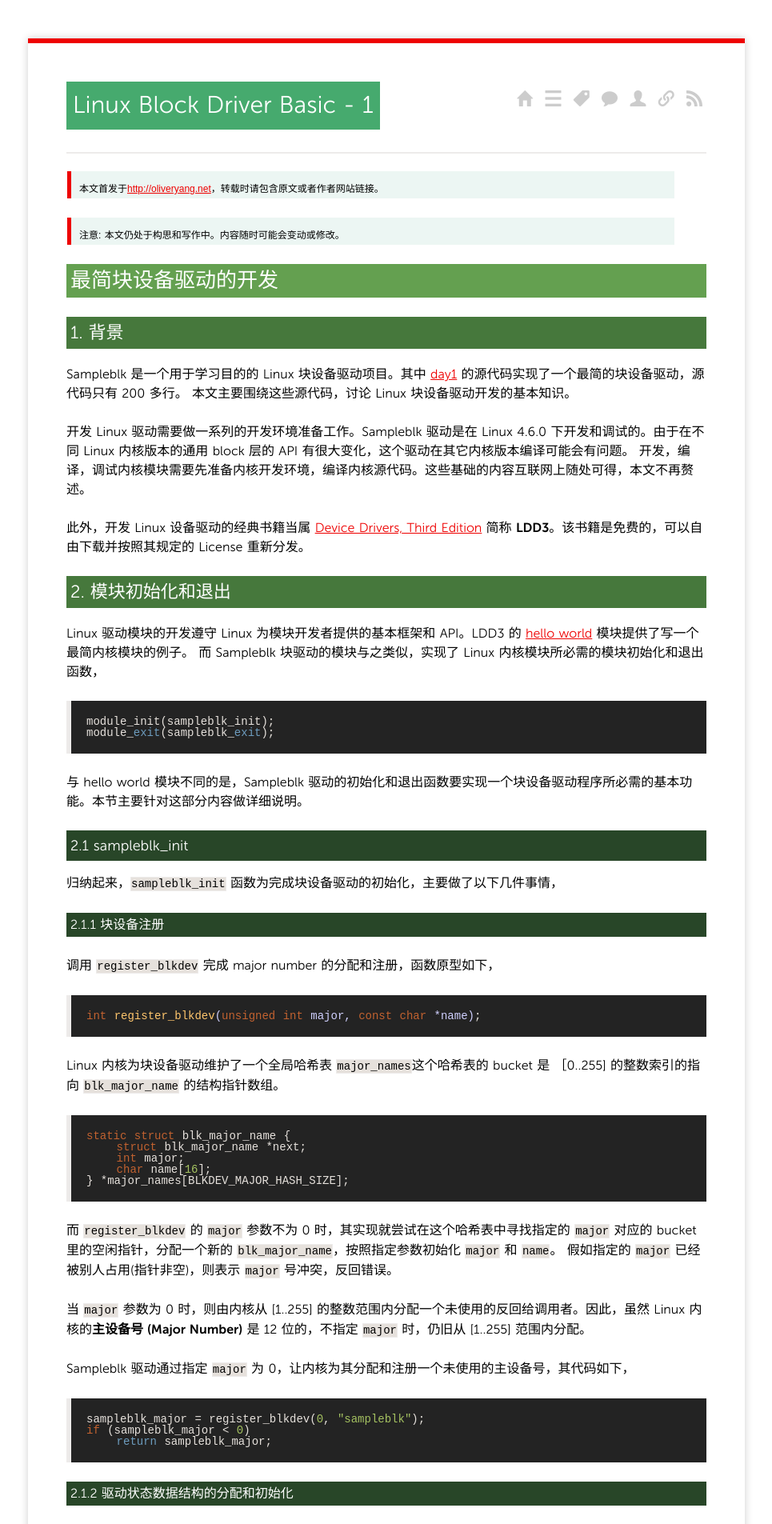
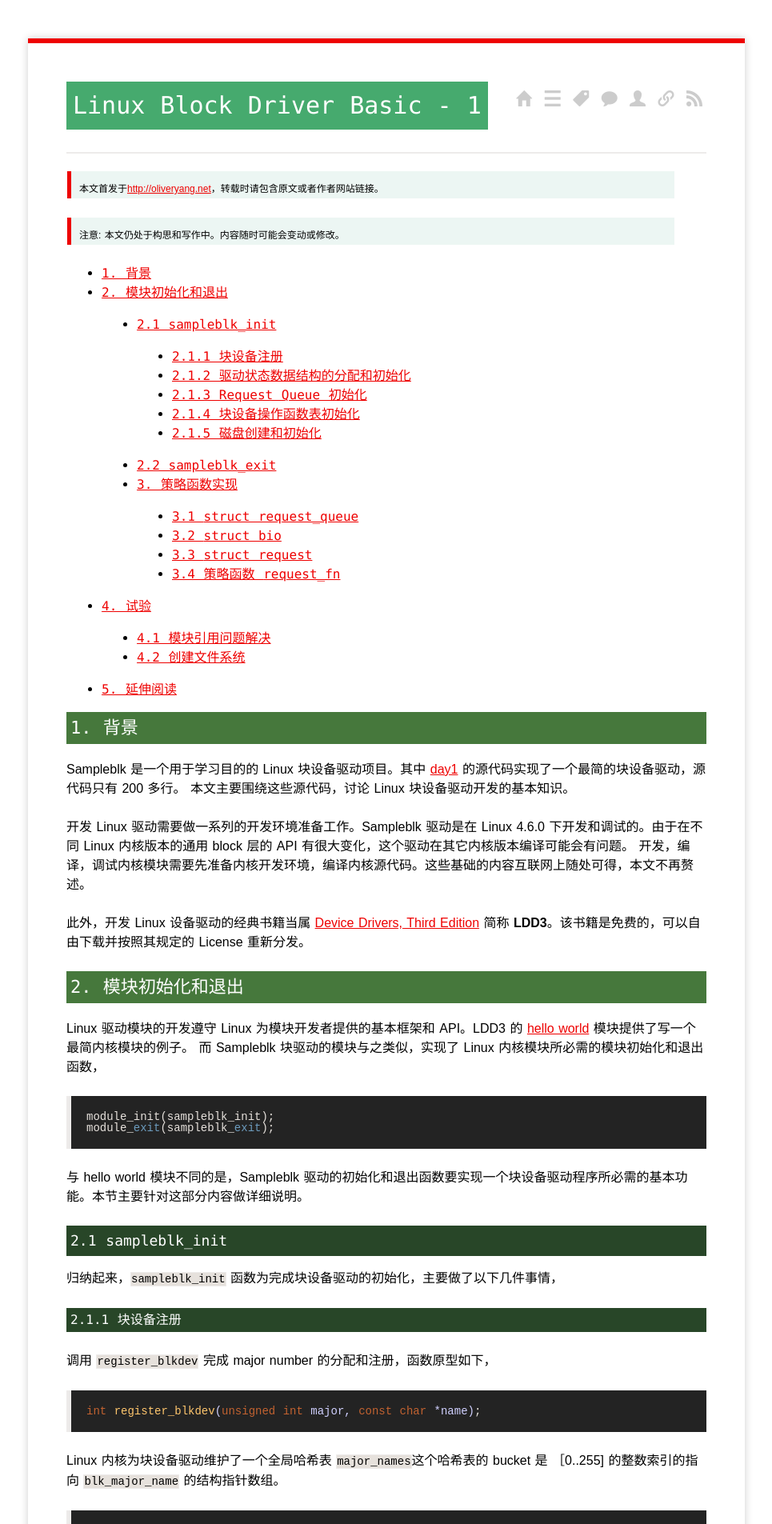
Before and after one commit to yangoliver/yangoliver.github.io, a Jekyll site: the page built from _posts/2016/2016-04-29-linux-block-driver-basic-1.md, in a window 1280 px wide. Shown: the top 1905 px of the page at 80% size, without its empty margins (157-1122 px from the left). Built offline with Jekyll 4.4.1, drawn with Linux system fonts in a browser that asks for light colours; comment, search, counter and statistics services are not loaded.

Commit message:
change font and add toc support

```diff
--- a/_posts/2016/2016-04-29-linux-block-driver-basic-1.md
+++ b/_posts/2016/2016-04-29-linux-block-driver-basic-1.md
@@ -10,7 +10,8 @@
 
 > 注意: 本文仍处于构思和写作中。内容随时可能会变动或修改。
 
-## 最简块设备驱动的开发
+* content
+{:toc}
 
 ### 1. 背景
 
--- a/media/css/screen.css
+++ b/media/css/screen.css
@@ -54,7 +54,7 @@
 }
 
 table {
-	font-family: sans-serif;
+	font-family: Consolas,'Microsoft YaHei', 'SimHei', sans-serif;
 	font-size:11px;
 	color:#333333;
 	margin: 0px 0px 20px 30px;
@@ -81,12 +81,13 @@
     font-size:16px;word-spacing:1px;
     margin-left:auto;
     margin-right:auto;
-    font-family:MuseoSans,Trebuchet,"Trebuchet MS",Tahoma,"Lucida Grande","Lucida Sans Unicode","Hiragino Sans GB","Hiragino Sans GB W3","Microsoft YaHei",Verdana,sans-serif;
+	font-family: 'Microsoft YaHei', 'SimHei', sans-serif;
     color:#000000;
     background-color:#ffffff;
 }
 
 body>div {
+	font-family: 'Microsoft YaHei', 'SimHei', sans-serif;
     width: 70%;
     min-width: 32em;
     max-width: 50em;
@@ -98,7 +99,9 @@
     box-shadow: 0 0 10px 0 #cfcfcf;
     border-top: 6px solid #EE0000;
 }
+
 h1 {
+	font-family: Consolas,'Microsoft YaHei', 'SimHei', sans-serif;
     font-size: 30px;
     line-height: 44px;
     margin: 0 0 28px 0;
@@ -108,6 +111,7 @@
 	padding: 8px;
 }
 h2 {
+	font-family: Consolas,'Microsoft YaHei', 'SimHei', sans-serif;
     font-size: 26px;
     line-height: 42px;
     margin: 0 0 24px 0;
@@ -116,11 +120,13 @@
 	padding: 0 0 0 5px;
 }
 h2 i {
+	font-family: Consolas,'Microsoft YaHei', 'SimHei', sans-serif;
 	font-size: 18px;
 	background-color: #64a050;
 	color: #fff;
 }
 h3 {
+	font-family: Consolas,'Microsoft YaHei', 'SimHei', sans-serif;
     font-size: 22px;
     line-height: 40px;
     margin: 0 0 20px 0;
@@ -129,6 +135,7 @@
 	padding: 0 0 0 5px;
 }
 h4 {
+	font-family: Consolas,'Microsoft YaHei', 'SimHei', sans-serif;
     font-size: 18px;
     line-height: 38px;
     margin: 0 0 16px 0;
@@ -137,6 +144,7 @@
 	padding: 0 0 0 5px;
 }
 h5 {
+	font-family: Consolas,'Microsoft YaHei', 'SimHei', sans-serif;
     font-size: 16px;
     line-height: 34px;
     margin: 0 0 12px 0;
@@ -145,6 +153,7 @@
 	padding: 0 0 0 5px;
 }
 section>h5 {
+	font-family: Consolas,'Microsoft YaHei', 'SimHei', sans-serif;
     line-height: 30px;
     margin: 0 0 24px 0;
 }
@@ -157,14 +166,17 @@
 	line-height: 32px;
 }
 ul, ol{
+	font-family: Consolas,'Microsoft YaHei', 'SimHei', sans-serif;
 	line-height: 24px;
 	margin:1em 0 1em 2em;
 }
 ul {
+	font-family: Consolas,'Microsoft YaHei', 'SimHei', sans-serif;
     list-style-type: disc;
     padding-left: 12px;
 }
 ol {
+	font-family: Consolas,'Microsoft YaHei', 'SimHei', sans-serif;
     list-style-type: decimal;
     padding-left: 12px;
 }
```
